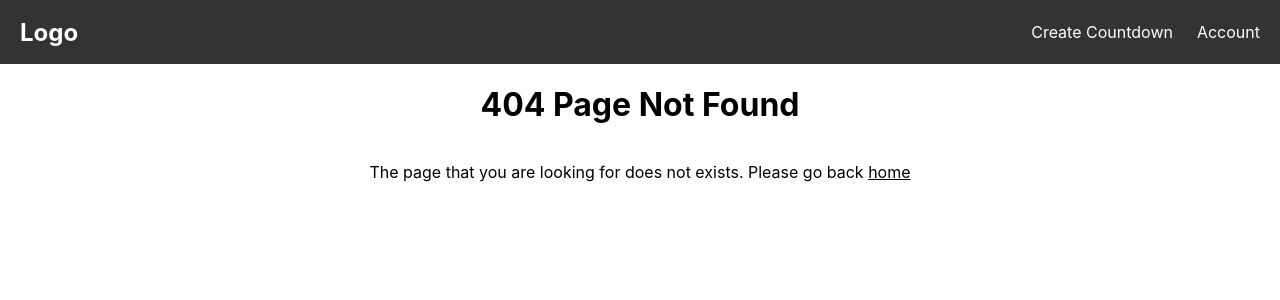
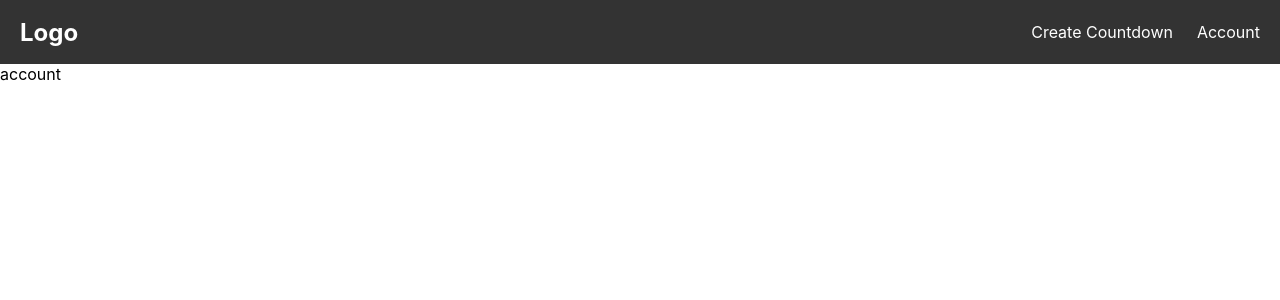
Before and after one commit to Alejandro1709/Countdown-App, a Next.js app: page /account in a window 1280 px wide. Before the commit this address had no page. Shown: the top 300 px of the page. Built offline with nearby package versions, Linux system fonts and the light colour scheme.

Commit message:
add other pages

```diff
--- /dev/null
+++ b/pages/account.js
@@ -0,0 +1,15 @@
+import React from 'react';
+import Layout from '../components/Layout';
+
+function account() {
+  return (
+    <Layout
+      title='My Account'
+      description='Access to your personal account to manage your countdowns'
+    >
+      account
+    </Layout>
+  );
+}
+
+export default account;
```
Also changed, not shown: pages/countdowns/[slug].js (added, +8 -0 lines), pages/new-countdown.js (added, +8 -0 lines).
